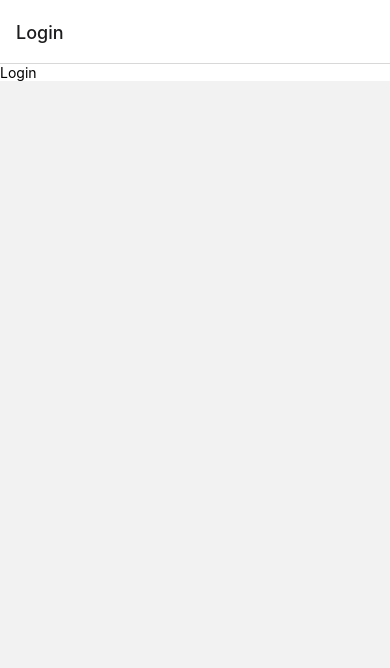
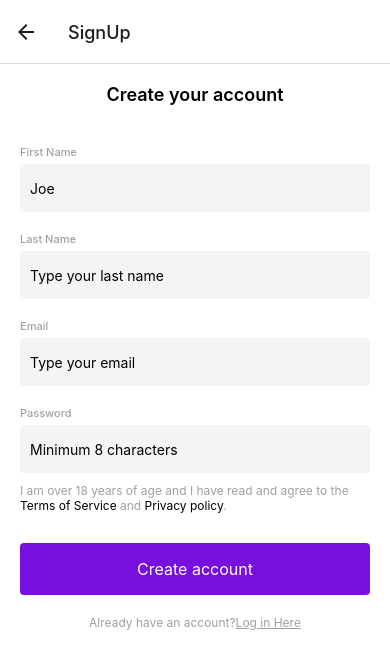
Before and after one commit to ghsantos/Renewable-Energy-Fund, a React Native app: screen /SignUp in a window 390 px wide. Before the commit this address had no page. Shown: the top 668 px of the page. Built offline with nearby package versions, Linux system fonts and the light colour scheme.

Commit message:
add design to Login and SignUp

```diff
--- a/App.tsx
+++ b/App.tsx
@@ -12,6 +12,7 @@ import { createNativeStackNavigator } from '@react-navigation/native-stack'
 import story from './src/story/story'
 import Home from './src/screens/Home'
 import Login from './src/screens/Login'
+import SignUp from './src/screens/SignUp'
 
 const Stack = createNativeStackNavigator()
 
@@ -21,6 +22,7 @@ function App(): JSX.Element {
       <NavigationContainer>
         <Stack.Navigator>
           <Stack.Screen name="Login" component={Login} />
+          <Stack.Screen name="SignUp" component={SignUp} />
           <Stack.Screen name="Home" component={Home} />
         </Stack.Navigator>
       </NavigationContainer>
--- /dev/null
+++ b/src/Components/Button.tsx
@@ -0,0 +1,31 @@
+import React from 'react'
+import { StyleSheet, Text, TouchableOpacity } from 'react-native'
+
+interface ButtonProps {
+  title: string
+  onPress: Function
+}
+
+export default function Button({ title, onPress }: ButtonProps) {
+  return (
+    <TouchableOpacity onPress={() => onPress()} style={styles.button}>
+      <Text style={styles.title}>{title}</Text>
+    </TouchableOpacity>
+  )
+}
+
+const styles = StyleSheet.create({
+  button: {
+    backgroundColor: '#770FDF',
+    height: 52,
+    width: '100%',
+    borderRadius: 4,
+    justifyContent: 'center',
+    alignItems: 'center',
+  },
+  title: {
+    color: '#fff',
+    fontSize: 16,
+    fontWeight: '400',
+  },
+})
--- /dev/null
+++ b/src/Components/Input.tsx
@@ -0,0 +1,47 @@
+import React from 'react'
+import { StyleSheet, Text, TextInput, View } from 'react-native'
+
+interface InputProps {
+  value: string
+  title: string
+  placeholder: string
+  onChange: (text: string) => void
+}
+
+export default function Input({
+  value,
+  title,
+  placeholder,
+  onChange,
+}: InputProps) {
+  return (
+    <View style={styles.container}>
+      <Text style={styles.title}>{title}</Text>
+      <TextInput
+        value={value}
+        placeholder={placeholder}
+        onChangeText={onChange}
+        style={styles.input}
+      />
+    </View>
+  )
+}
+
+const styles = StyleSheet.create({
+  container: {
+    width: '100%',
+    marginVertical: 10,
+  },
+  title: {
+    color: '#A0A0A0',
+    fontSize: 11,
+    fontWeight: '500',
+  },
+  input: {
+    backgroundColor: '#F4F4F4',
+    borderRadius: 4,
+    height: 48,
+    paddingHorizontal: 10,
+    marginTop: 5,
+  },
+})
--- a/src/screens/Login/index.tsx
+++ b/src/screens/Login/index.tsx
@@ -1,19 +1,70 @@
 import React from 'react'
-import { SafeAreaView, ScrollView, StatusBar, Text } from 'react-native'
+import { StyleSheet, Text, View } from 'react-native'
+import { NavigationProp, ParamListBase } from '@react-navigation/native'
 
-function Login(): JSX.Element {
-  const backgroundStyle = {
-    backgroundColor: '#fff',
-  }
+import Button from '../../Components/Button'
+import Input from '../../Components/Input'
 
+interface LoginProps {
+  navigation: NavigationProp<ParamListBase>
+}
+
+function Login({ navigation }: LoginProps): JSX.Element {
   return (
-    <SafeAreaView style={backgroundStyle}>
-      <StatusBar barStyle="dark-content" backgroundColor="#fff" />
-      <ScrollView contentInsetAdjustmentBehavior="automatic">
-        <Text>Login</Text>
-      </ScrollView>
-    </SafeAreaView>
+    <View style={styles.container}>
+      <Text style={styles.title}>Login</Text>
+      <View style={styles.spacer} />
+
+      <Input
+        title="Email"
+        value=""
+        placeholder="Type your email"
+        onChange={() => {}}
+      />
+      <Input
+        title="Password"
+        value=""
+        placeholder="Minimum 8 characters"
+        onChange={() => {}}
+      />
+
+      <View style={styles.spacer} />
+      <Button title="Login" onPress={() => {}} />
+
+      <Text
+        style={styles.signUpText}
+        onPress={() => navigation.navigate('SignUp')}>
+        Don't have an account?
+        <Text style={styles.signUpDecorated}>Sign up</Text> here
+      </Text>
+    </View>
   )
 }
 
+const styles = StyleSheet.create({
+  container: {
+    flex: 1,
+    backgroundColor: '#fff',
+    alignItems: 'center',
+    padding: 20,
+  },
+  title: {
+    fontSize: 18,
+    fontWeight: '600',
+  },
+  spacer: {
+    height: 34,
+  },
+  signUpText: {
+    fontSize: 12,
+    fontWeight: '400',
+    color: '#A0A0A0',
+    marginTop: 20,
+  },
+  signUpDecorated: {
+    textDecorationStyle: 'solid',
+    textDecorationLine: 'underline',
+  },
+})
+
 export default Login
--- a/src/screens/SignUp/index.tsx
+++ b/src/screens/SignUp/index.tsx
@@ -0,0 +1,91 @@
+import React from 'react'
+import { StyleSheet, Text, View } from 'react-native'
+import { NavigationProp, ParamListBase } from '@react-navigation/native'
+
+import Button from '../../Components/Button'
+import Input from '../../Components/Input'
+
+interface SignUpProps {
+  navigation: NavigationProp<ParamListBase>
+}
+
+function SignUp({ navigation }: SignUpProps): JSX.Element {
+  return (
+    <View style={styles.container}>
+      <Text style={styles.title}>Create your account</Text>
+
+      <Input
+        title="First Name"
+        value="Joe"
+        placeholder="Type your first name"
+        onChange={() => {}}
+      />
+      <Input
+        title="Last Name"
+        value=""
+        placeholder="Type your last name"
+        onChange={() => {}}
+      />
+      <Input
+        title="Email"
+        value=""
+        placeholder="Type your email"
+        onChange={() => {}}
+      />
+      <Input
+        title="Password"
+        value=""
+        placeholder="Minimum 8 characters"
+        onChange={() => {}}
+      />
+
+      <Text style={styles.agreeTerms}>
+        I am over 18 years of age and I have read and agree to the
+        <Text style={styles.agreeTermsPrimary}> Terms of Service</Text> and
+        <Text style={styles.agreeTermsPrimary}> Privacy policy</Text>.
+      </Text>
+
+      <Button title="Create account" onPress={() => navigation.goBack()} />
+
+      <Text style={styles.loginText} onPress={() => navigation.goBack()}>
+        Already have an account?
+        <Text style={styles.loginDecorated}>Log in Here</Text>
+      </Text>
+    </View>
+  )
+}
+
+const styles = StyleSheet.create({
+  container: {
+    flex: 1,
+    backgroundColor: '#fff',
+    alignItems: 'center',
+    padding: 20,
+  },
+  title: {
+    fontSize: 18,
+    fontWeight: '600',
+    marginBottom: 30,
+  },
+  agreeTerms: {
+    fontSize: 12,
+    fontWeight: '400',
+    color: '#A0A0A0',
+    marginBottom: 30,
+  },
+  agreeTermsPrimary: {
+    color: '#000',
+  },
+  loginText: {
+    fontSize: 12,
+    fontWeight: '400',
+    color: '#A0A0A0',
+    marginTop: 20,
+  },
+  loginDecorated: {
+    textDecorationStyle: 'solid',
+    textDecorationLine: 'underline',
+  },
+})
+
+export default SignUp
```
